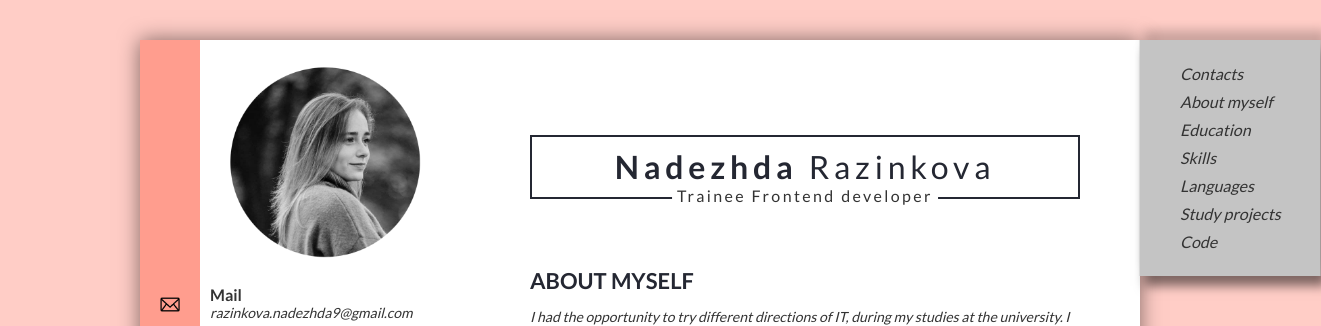
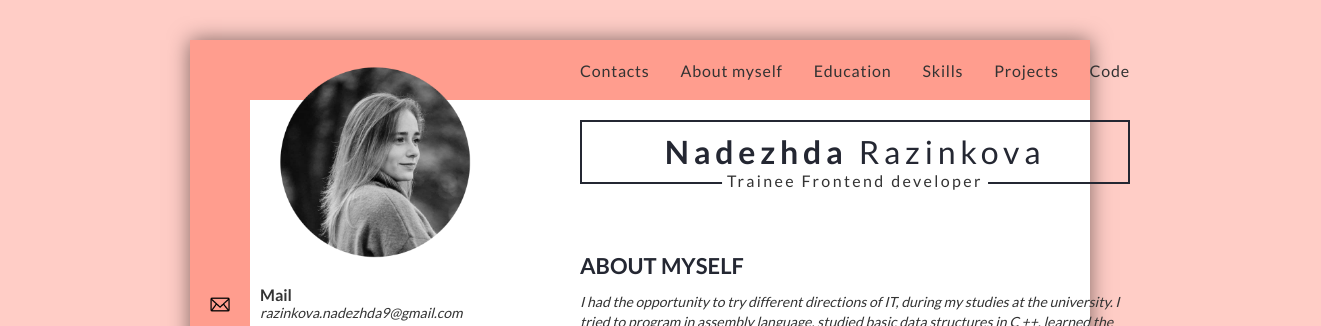
Before and after one commit to NadyaR9/rsschool-cv, a plain HTML site: page index.html in a window 1280 px wide. Shown: the top 326 px of the page, 1321 px wide, since content can reach past the window. Drawn offline with Linux system fonts and the light colour scheme.

Commit message:
fix: chenge layout menu

```diff
--- a/index.html
+++ b/index.html
@@ -8,11 +8,13 @@
     <title>Nadya Razinkova</title>
     <link rel="stylesheet" href="css/default.min.css">
     <link rel="stylesheet" href="css/style.min.css">
+    <link rel="stylesheet" href="css/media.min.css">
 </head>
 
 <body>
-    <div class="container shadow">
-        <nav class="menu">
+    <div class="container">
+        <div class="top-line"></div>
+        <!-- <nav class="menu">
             <ul class="menu-list">
                 <li class="menu-item"><a href="#contacts">Contacts</a></li>
                 <li class="menu-item"><a href="#about-myself">About myself</a></li>
@@ -22,7 +24,7 @@
                 <li class="menu-item"><a href="#projects">Study projects</a></li>
                 <li class="menu-item"><a href="#code">Code </a></li>
             </ul>
-        </nav>
+        </nav> -->
         <div class="wrapper">
             <aside class="aside">
                 <div class="aside-line"></div>
@@ -137,6 +139,17 @@
 
             </aside>
             <main class="information">
+                <nav class="menu">
+                    <ul class="menu-list">
+                        <li class="menu-item"><a href="#contacts">Contacts</a></li>
+                        <li class="menu-item"><a href="#about-myself">About myself</a></li>
+                        <li class="menu-item"><a href="#education">Education</a></li>
+                        <li class="menu-item"><a href="#skills">Skills</a></li>
+                        <!-- <li class="menu-item"><a href="#languages">Languages</a></li> -->
+                        <li class="menu-item"><a href="#projects">Projects</a></li>
+                        <li class="menu-item"><a href="#code">Code </a></li>
+                    </ul>
+                </nav>
                 <header class="introduce">
                     <h1> <span>Nadezhda</span> Razinkova</h1>
                     <h4>Trainee Frontend developer</h4>
--- /dev/null
+++ b/sass/media.scss
@@ -0,0 +1,27 @@
+@media (max-width: 1400px) {
+    .container {
+        width: 900px;
+    }
+}
+@media (max-width: 1200px) {
+    .container {
+        width: 800px;
+    }
+}
+@media (max-width: 992px) {
+    .container {
+        width: 700px;
+    }
+}
+@media (max-width: 768px) {
+    .container {
+        width: 500px;
+    }
+}
+@media (max-width: 576px) {
+    .container {
+        width: 300px;
+        margin: 20px 10px;
+
+    }
+}
--- a/sass/style.scss
+++ b/sass/style.scss
@@ -1,4 +1,4 @@
-@import url('https://fonts.googleapis.com/css2?family=Lato:wght@300;400;700;900&display=swap');
+@import url('https://fonts.googleapis.com/css2?family=Lato:wght@300;400;500;700;900&display=swap');
 * {
     font-family: 'Lato', sans-serif;
     margin: 0;
@@ -12,42 +12,73 @@ html {
 }
 .container {
     width: 1000px;
-    margin: 0 auto;
+    margin: 40px auto;
     background-color: #ffffff;
     position: relative;
-    margin-top: 40px;
-    margin-bottom: 40px;
+    box-shadow: 0 0 20px rgba(0,0,0,0.5);
+
 }
-.shadow {
-    box-shadow: 0 0 20px rgba(0,0,0,0.5);
-}
+// .menu {
+//     position: absolute;
+//     top: 0;
+//     right: 0;
+//     transform: translateX(100%);
+//     padding: 20px 30px 20px 30px;
+//     width: 110px;
+//     background-color: #C4C4C4;
+//     box-shadow: 5px 10px 10px rgba(0,0,0,0.5), 5px -10px 10px rgba(0,0,0,0.2);
 
-.menu {
+//     &-list {
+//         list-style-type: none;
+//     }
+//     &-item {
+//         font-weight: 500;
+//         font-size: 16px;
+//         line-height: 28px;
+//         font-style: italic;
+//         color: #333333;
+
+//         a {
+//             color: #333333;
+//             text-decoration: none ;
+//             transition: all 0.5s;
+//             &:hover {
+//                 color: rgb(255, 157, 142);
+//             }
+//         }
+//     }
+// }
+.top-line {
     position: absolute;
     top: 0;
-    right: 0;
-    transform: translateX(100%);
-    padding: 20px 40px;
-    background-color: #C4C4C4;
-    box-shadow: 5px 10px 10px rgba(0,0,0,0.5), 5px -10px 10px rgba(0,0,0,0.2);
-
+    width: 100%;
+    height: 60px;
+    background-color: rgb(255, 157, 142);
+}
+.menu {
+    position: relative;
+    z-index: 10;
     &-list {
         list-style-type: none;
+        display: grid;
+        grid-template-columns: repeat(6, auto);
+        grid-auto-rows: 60px;
+        align-items: center;
+        justify-content: space-between;
+
     }
     &-item {
         font-weight: 500;
         font-size: 16px;
-        line-height: 28px;
-        font-style: italic;
         color: #333333;
-
+        letter-spacing: 0.05em;
         a {
             color: #333333;
             text-decoration: none ;
-            transition: all 0.5s;
-            &:hover {
-                color: rgb(255, 157, 142);
-            }
+            // transition: all 0.5s;
+            // &:hover {
+            //     color: #242732;
+            // }
         }
     }
 }
@@ -174,11 +205,11 @@ html {
 }
 
 .information {
-    padding-top: 95px;
+
     padding-bottom: 20px;
     display: grid;
     // grid-template-rows: 65px 200px 165px auto;
-    grid-template-rows: 100px repeat(4, auto);
+    grid-template-rows: 60px 100px repeat(4, auto);
     row-gap: 20px;
 }
 .introduce {
```
Also changed, not shown: css/media.min.css (added), css/style.min.css, 2 other files.
